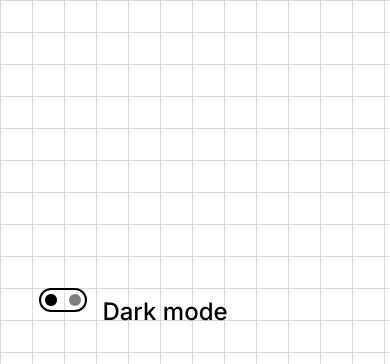
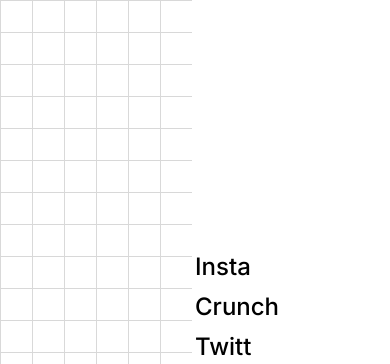
Before and after one commit to Max12345-ally/Venture, a plain HTML site: page index.html in a window 390 px wide. Shown: the part 480-844 px from the top of the page. Drawn offline with Linux system fonts and the light colour scheme.

Commit message:
menu added

```diff
--- a/index.html
+++ b/index.html
@@ -12,16 +12,30 @@
         The Venture
     </h1>
 
-    <a href="a" class="dark-mode-toggle">
+    <!-- <a href="a" class="dark-mode-toggle">
         <img src="assets/dark-mode.svg">
-        Dark mode
+        <span>Dark mode</span>
     </a>
-
+     -->
 
 
     <a href="a" class="menu-toggle">
         Menu
         <img src="assets/menu.svg">
     </a>
+<nav>
+    <div class="internal">
+        <a href="#">About</a>
+        <a href="#">Blog</a>
+        <a href="#">Investments</a>
+    </div>
+    <div class="external">
+        <a href="#">Insta</a>
+        <a href="#">Crunch</a>
+        <a href="#">Twitt</a>
+    </div>
+</nav>
+
+    <script src="script.js"></script>
 </body>
 </html>
--- /dev/null
+++ b/script.js
@@ -0,0 +1,18 @@
+const mqDark = window.matchMedia("(prefers-color-scheme: dark)")
+
+const darkModeToggle = document.querySelector("a.dark-mode-toggle")
+const darkModeToggleText = darkModeToggle.querySelector("span")
+
+
+
+const updateDarkMode = function () {
+    if (mqDark.matches) {
+        darkModeToggleText.innerHTML = "Light mode"
+    }
+
+}
+
+updateDarkMode()
+mqDark.addListener(function () {
+    updateDarkMode()
+})
--- a/style.css
+++ b/style.css
@@ -39,12 +39,45 @@ a.menu-toggle {
     position: fixed;
     top: 32px;
     right: 32px;
+    z-index: 1;
 }
 
-@media (prefers-color-scheme: dark) {
+@media (prefers-color-schema: dark) {
     :root {
         --main-color: #000000;
         --text-color: #ffffff;
         --highlight-color: #ff4141;
     }
 }
+
+body.dark-mode {
+        --main-color: #000000;
+        --text-color: #ffffff;
+        --highlight-color: #ff4141;
+        }
+nav {
+    position: fixed;
+    top: 0;
+    right: 0;
+    width: 100%;
+    max-width: 600px;
+    height: 100%;
+    background-color: var(--main-color);
+    padding: 3px;
+    display: flex;
+    flex-direction: column;
+    justify-content: space-between;
+    transform: translate(50%,0) ;
+}
+
+nav div {
+    display: flex;
+    flex-direction: column;
+    justify-content: center;
+}
+
+nav div.internal {
+    font-size: 48px;
+    line-height: 64px;
+    flex: 1;
+}
```
